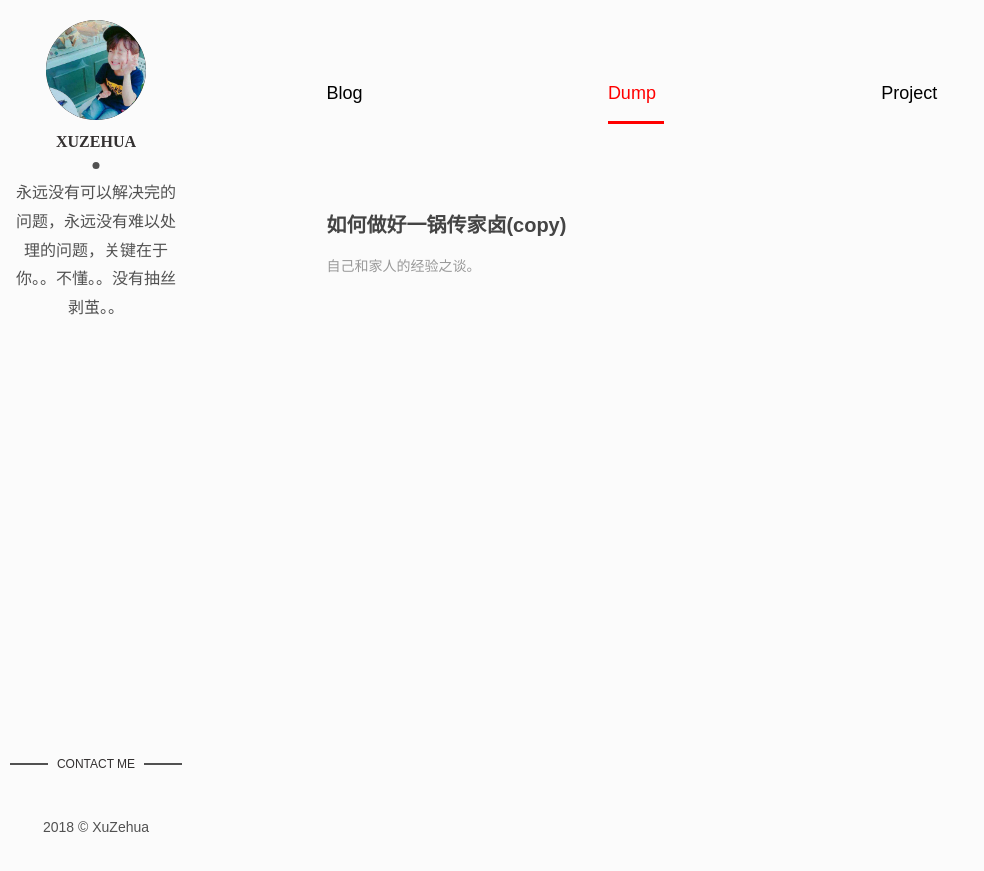
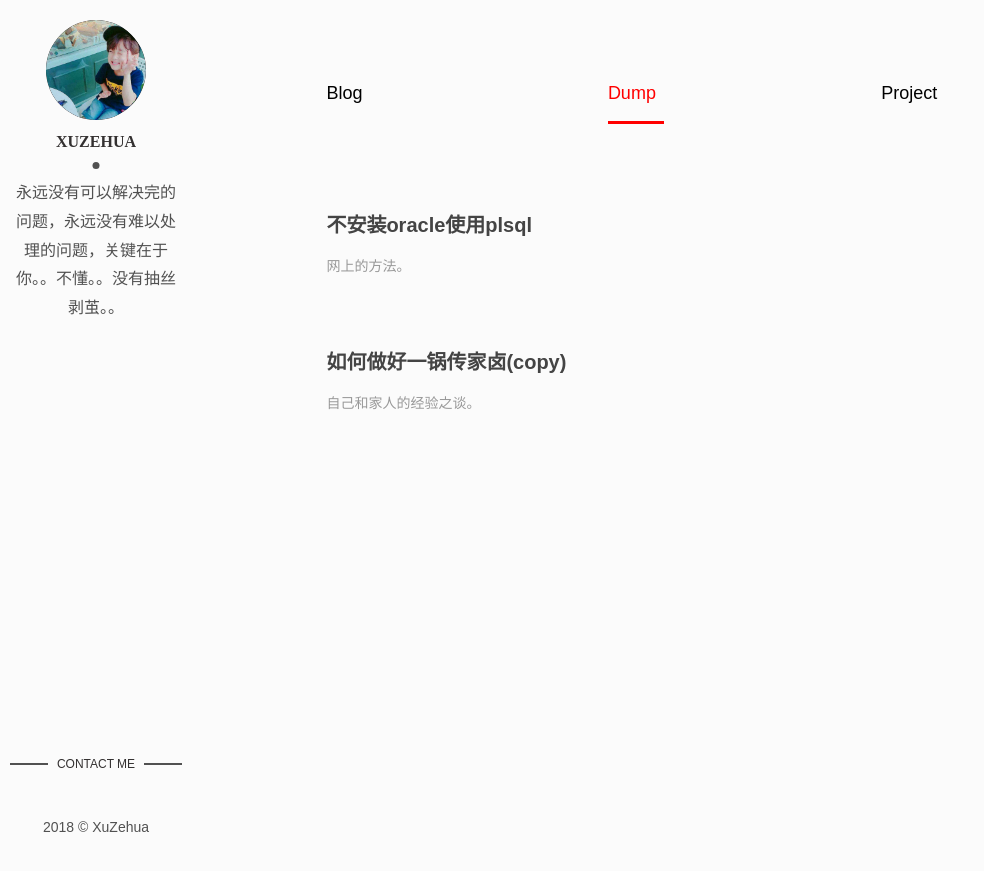
Before and after one commit to lychhh/lychhh.github.io, a Jekyll site: the page built from dump/index.md, in a window 1280 px wide. Shown: the top 871 px of the page, without its empty margins (0-984 px from the left). Built offline with Jekyll 4.4.1, drawn with Linux system fonts in a browser that asks for light colours.

Commit message:
Update 2018-01-11-no-oracle-plsql.md

```diff
--- a/_posts/dump/2018-01-11-no-oracle-plsql.md
+++ b/_posts/dump/2018-01-11-no-oracle-plsql.md
@@ -1,3 +1,8 @@
-不安装oracle使用plsql
-=======
+---
+layout: post
+title: 不安装oracle使用plsql
+category: dump
+description: 网上的方法。
+---
+
 [下载](https://github.com/Jevua/no-oracle-plsql "title")
```
